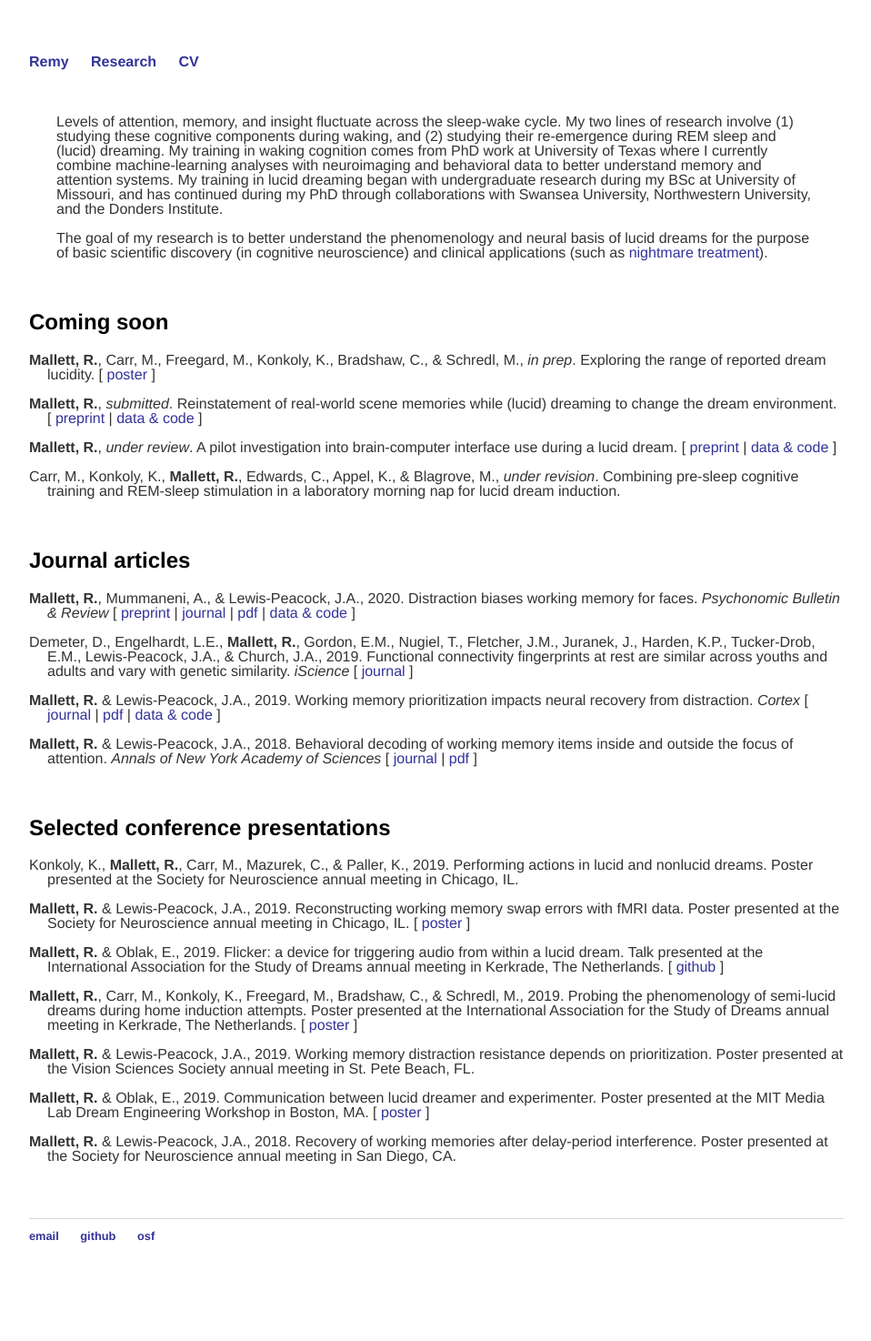
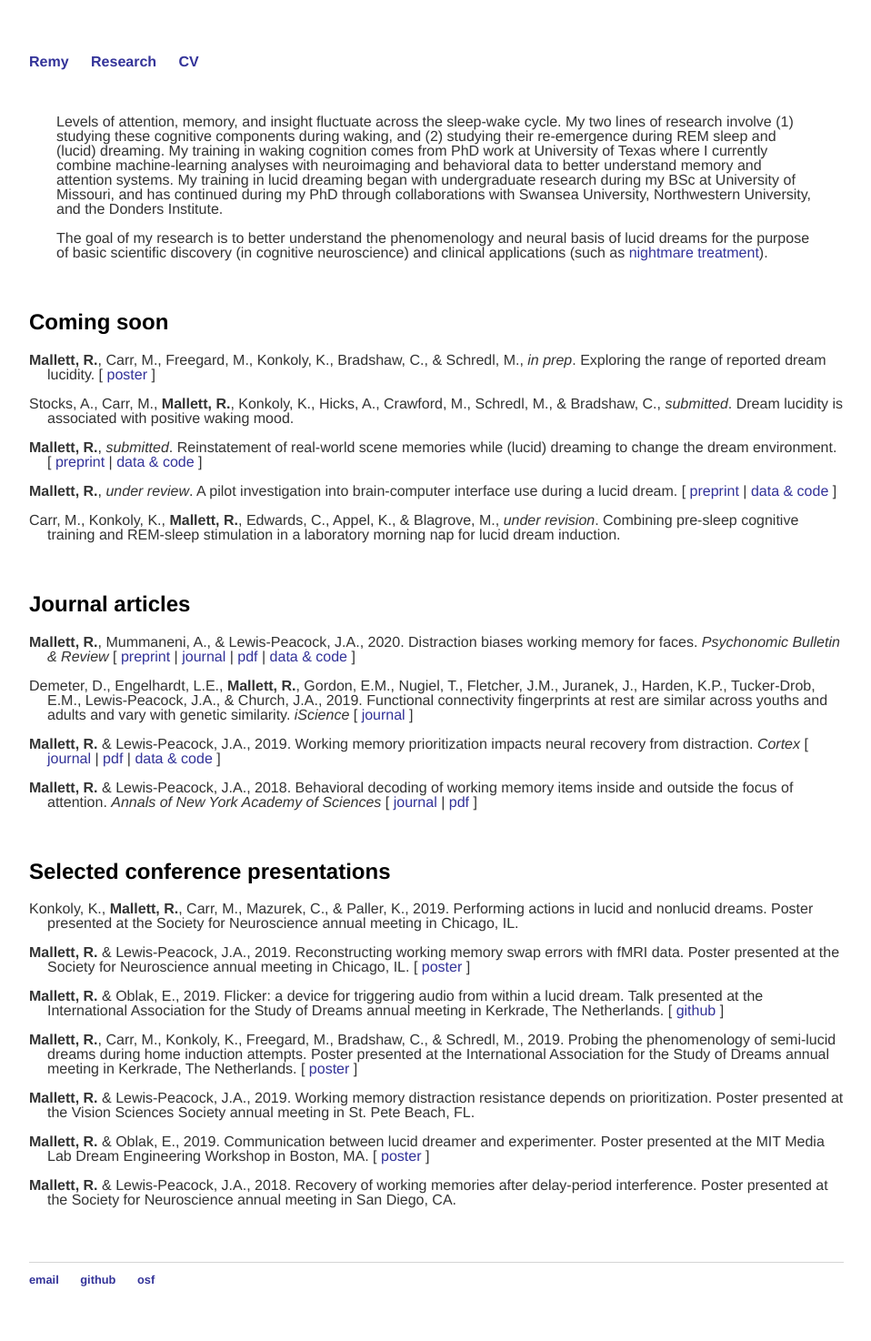
Before and after one commit to remrama/remrama.github.io, a Jekyll site: the page built from research/index.html, in a window 1280 px wide. Shown: the whole page at 91% size, without its empty margins (160-1118 px from the left). Built offline with Jekyll 4.4.1, drawn with Linux system fonts in a browser that asks for light colours; before the commit the page ends 1426 px from its top, so only the background shows below that.

Commit message:
phenoll 2

```diff
--- a/research/index.html
+++ b/research/index.html
@@ -17,6 +17,9 @@
 
     <p class="hanging">
         <strong>Mallett, R.</strong>, Carr, M., Freegard, M., Konkoly, K., Bradshaw, C., & Schredl, M., <em>in prep</em>. Exploring the range of reported dream lucidity. [ <a href="https://osf.io/rpjwz/">poster</a> ]
+    </p>
+    <p class="hanging">
+        Stocks, A., Carr, M., <strong>Mallett, R.</strong>, Konkoly, K., Hicks, A., Crawford, M., Schredl, M., & Bradshaw, C., <em>submitted</em>. Dream lucidity is associated with positive waking mood.
     </p>
     <p class="hanging">
         <strong>Mallett, R.</strong>, <em>submitted</em>. Reinstatement of real-world scene memories while (lucid) dreaming to change the dream environment. [ <a href="https://doi.org/10.31219/osf.io/rh4qs">preprint</a> | <a href="https://osf.io/ndvj9/">data & code</a> ]
```
